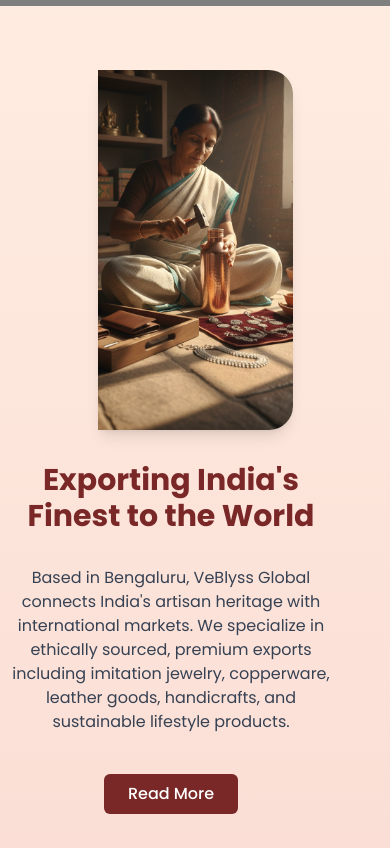
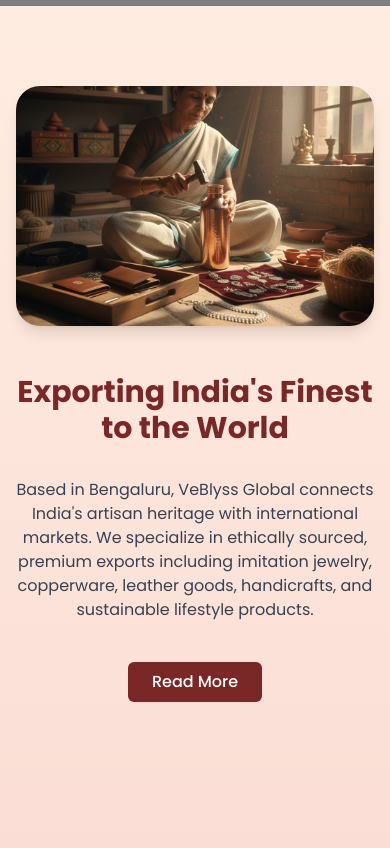
Before and after one commit to SamarthPD-21/Veblyss, a Next.js app in the folder client/: page / in a window 390 px wide. Shown: the part 634-1482 px from the top of the page. Built offline with nearby package versions, Linux system fonts and the light colour scheme; grey boxes are pictures that could not be loaded.

Commit message:
home page responsive

```diff
--- a/client/src/app/page.tsx
+++ b/client/src/app/page.tsx
@@ -87,17 +87,17 @@ function WelcomeSection() {
     <section id="about" className="py-16">
       <div className="w-full">
         <div className="flex flex-col md:flex-row items-center gap-8">
-          <div className="max-w-[50%] w-[50%]">
+          <div className="md:max-w-[50%] md:w-[50%] md:p-0 p-4 w-full">
             <Image
               src="/home/about.png"
               alt="VeBlyss Global Artisan Heritage"
               height={460}
               width={706}
-              className="rounded-r-3xl w-full h-[360px] object-cover shadow-lg"
+              className="md:rounded-r-3xl rounded-3xl w-full md:h-[360px] h-[240px] object-cover shadow-lg"
             />
           </div>
 
-          <div className="flex-1 px-2 text-center flex flex-col pr-14 gap-4 md:text-left">
+          <div className="flex-1 px-2 text-center flex flex-col md:pr-14 gap-4 md:text-left">
             <h2 className="text-3xl md:text-3xl font-bold text-[var(--button-red)]">
               Exporting India&apos;s Finest to the World
             </h2>
@@ -179,7 +179,7 @@ function ProductCategoriesSection() {
 
   return (
     <section id="products" className="py-20">
-      <div className="mx-auto px-24">
+      <div className="mx-auto md:px-24 px-4">
         <h2 className="text-3xl md:text-4xl font-bold text-center text-[var(--button-red)]">
           Product Categories
         </h2>
@@ -204,7 +204,7 @@ function PartnersSection() {
   return (
     <section className="py-16">
       <div className="pl-16 mx-auto">
-        <div className="flex flex-col md:flex-row items-center gap-8">
+        <div className="flex flex-col-reverse md:flex-row items-center gap-8">
           <div className="flex-1">
             <h2 className="text-3xl md:text-3xl font-bold text-[var(--button-red)]">
               Let&apos;s Build a Global Partnership
--- a/client/src/components/Footer.tsx
+++ b/client/src/components/Footer.tsx
@@ -49,7 +49,7 @@ export default function Footer() {
       <div className="w-full bg-[var(--veblyss-color)]/95 text-white">
         <div className="mx-auto px-4 py-4">
           <div>
-            <div className="flex justify-between">
+            <div className="flex md:flex-row flex-col justify-between">
               <div className="flex items-end-safe gap-3">
                 {socialIcons.map((icon, index) => (
                   icon.link ? (
```
